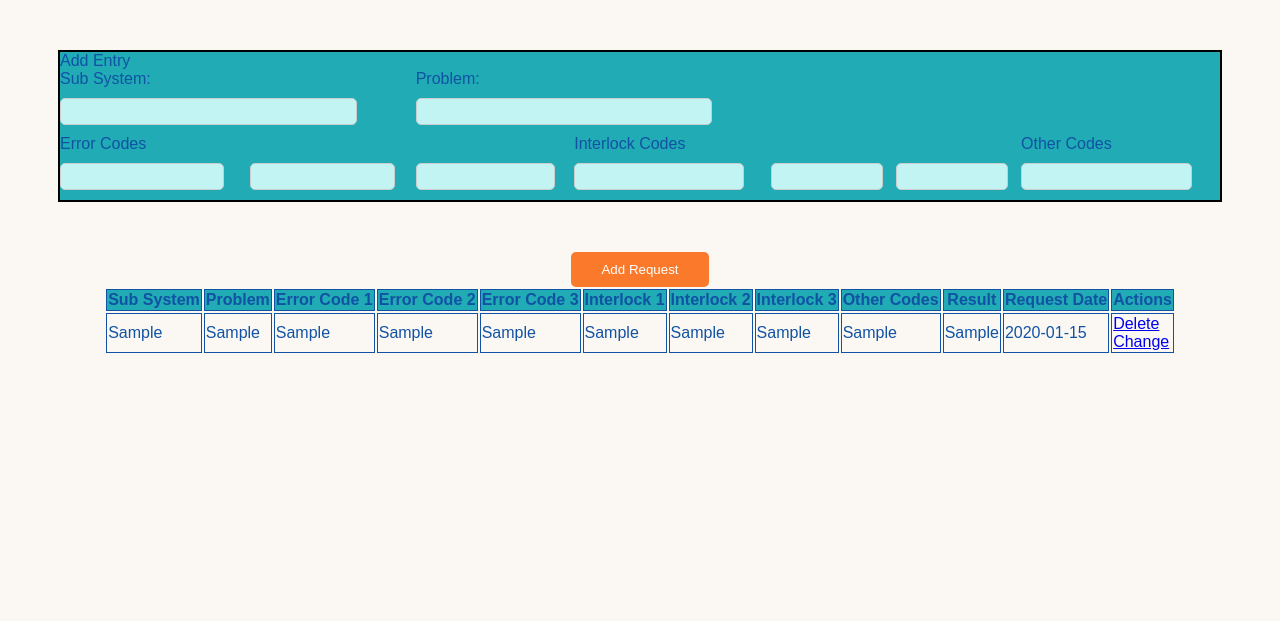
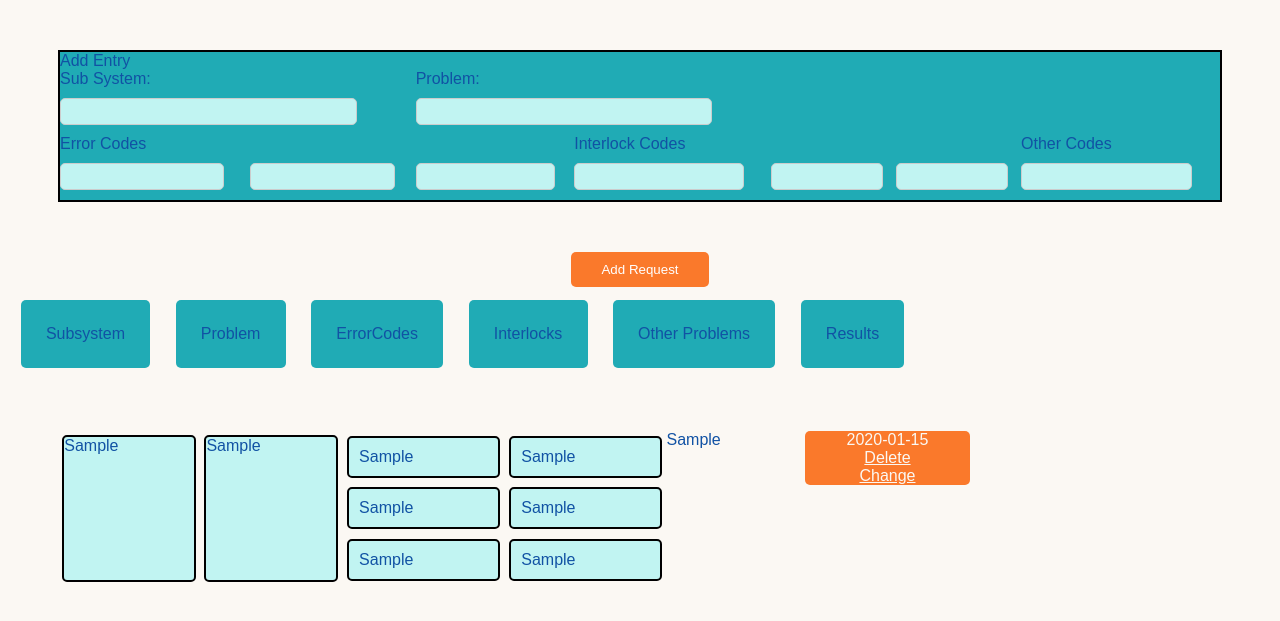
Before and after one commit to gabrielTMH/medicalAI, a Flask app: page / in a window 1280 px wide. Shown: the top 621 px of the page. Run offline with Flask 3, Linux system fonts and the light colour scheme; tables that the repository leaves empty hold one stand-in row (values such as "Sample post").

Commit message:
removed table replaced with containers corrected some colors still has problems with allignment and sizing but its not a table anymore

```diff
--- a/src/static/css/main.css
+++ b/src/static/css/main.css
@@ -126,11 +126,91 @@ input[type="text"], textarea {
   grid-area: otherCodesBox;
 }
 
+.blueBox {
+background-color: #C1F4F2;
+border: 2px solid black;
+border-radius: 5px;
+margin: 3%;
+}
+
+.subsystem{
+height: max-content
+}
+
+.problem{
+width:
+}
+
+.textcolor{
+color: #FBF8F3;
+}
+
+.entrymod{
+background-color: #FA792B;
+color: #FBF8F3;
+border-radius: 5px;
+display: flex;
+flex-direction: column;
+align-items: center;
+height: max-content;
+}
+
+
+.descriptionHead, .rescontainer {
+    display: inline-block;
+    vertical-align: top;
+  }
+
+.descriptionHead{
+ display: flex;
+  flex-wrap: wrap;
+}
+
+.darkBlueBox{
+background-color: #20ABB5;
+text-color: #1152A4;
+border-radius: 5px;
+margin: 1%;
+padding: 2%;
+height: max-content;
+}
+
+.EIcontainer {
+  flex-direction: column;
+  display: flex;
+ }
+
+.rescontainer {
+color: #FBF8F3
+border: 2px solid black;
+  boarder-radius: 25px;
+  margin: 50px;
+  display: grid;
+  grid-template-columns: repeat(auto-fit);
+  grid-template-rows: auto;
+   grid-template-areas:
+    "add-entry . . . . . . . ."
+    "subsystem subsystem problem problem . . . . ."
+    "errorCodes . . interlocks . . otherCodes . ."
+    "errorCodeBox1 errorCodeBox2 errorCodeBox3 interlockBox1 interlockBox2 interlockBox3 otherCodesBox otherCodesBox otherCodesBox";
+
+}
+
+
+.EIcodebox {
+  flex: 1; /* make the boxes take up equal space */
+  border: 2px solid black; /* add a border to the boxes */
+  padding: 10px;
+  background-color: #C1F4F2;
+  margin: 3%;
+  border-radius: 5px;
+
+}
 
 .container {
   background-color: #20ABB5;
   border: 2px solid black;
-  boarder-radius: 25%;
+  boarder-radius: 25px;
   margin: 50px;
   display: grid;
 
@@ -142,3 +222,16 @@ input[type="text"], textarea {
     "errorCodes . . interlocks . . otherCodes . ."
     "errorCodeBox1 errorCodeBox2 errorCodeBox3 interlockBox1 interlockBox2 interlockBox3 otherCodesBox otherCodesBox otherCodesBox";
 }
+
+@media screen and (max-width: 768px) {
+/*
+make it so when we hit a min width we delet fields so that only the probability and codes are shown
+*/
+.container {
+grid-template-areas:
+"add-entry add-entry add-entry add-entry add-entry add-entry add-entry add-entry add-entry"
+"subsystem subsystem subsystem subsystem problem problem problem problem problem"
+"errorCodes errorCodes errorCodes interlocks interlocks interlocks otherCodes otherCodes otherCodes"
+"errorCodeBox1 errorCodeBox2 errorCodeBox3 interlockBox1 interlockBox2 interlockBox3 otherCodesBox otherCodesBox otherCodesBox";
+}
+}
--- a/src/templates/index.html
+++ b/src/templates/index.html
@@ -66,44 +66,38 @@
 
 </div>
 <div id="right-column">
-<table class="table-bordered">
-    <tr>
-    <th>Sub System</th>
-    <th>Problem</th>
-    <th>Error Code 1</th>
-    <th>Error Code 2</th>
-    <th>Error Code 3</th>
-    <th>Interlock 1</th>
-    <th>Interlock 2</th>
-    <th>Interlock 3</th>
-    <th>Other Codes</th>
-    <th>Result</th>
-    <th>Request Date</th>
-    <th>Actions</th>
-    </tr>
+    <div class="descriptionHead">
+        <div class="darkBlueBox">Subsystem</div>
+        <div class="darkBlueBox">Problem</div>
+        <div class="darkBlueBox">ErrorCodes</div>
+        <div class="darkBlueBox">Interlocks</div>
+        <div class="darkBlueBox">Other Problems</div>
+        <div class="darkBlueBox">Results</div>
+    </div>
 
 {% for request in requests %}
-<tr>
-    <td>{{ request.subsystem }}</td>
-    <td>{{ request.problem }}</td>
-    <td>{{ request.error_code1 }}</td>
-    <td>{{ request.error_code2 }}</td>
-    <td>{{ request.error_code3 }}</td>
-    <td>{{ request.interlock1 }}</td>
-    <td>{{ request.interlock2 }}</td>
-    <td>{{ request.interlock3 }}</td>
-    <td>{{ request.other_codes }}</td>
-    <td>{{ request.result }}</td>
-    <td>{{ request.date_created.date() }}</td>
-    <td>
-        <a href="/delete/{{ request.id }}">Delete</a>
-        <br>
-        <a href="/update/{{ request.id }}">Change</a>
+<div class="rescontainer">
+  <div class="blueBox">{{ request.subsystem }}</div>
+  <div class="blueBox">{{ request.problem }}</div>
+  <div class="EIcontainer">
+    <div class="EIcodebox">{{ request.error_code1 }}</div>
+    <div class="EIcodebox ">{{ request.error_code2 }}</div>
+    <div class="EIcodebox ">{{ request.error_code3 }}</div>
+  </div>
 
-    </td>
-</tr>
+  <div class="EIcontainer">
+    <div class="EIcodebox blueBox">{{ request.interlock1 }}</div>
+    <div class="EIcodebox blueBox">{{ request.interlock2 }}</div>
+    <div class="EIcodebox blueBox">{{ request.interlock3 }}</div>
+  </div>
+  <div class="result">{{ request.result }}</div>
+  <div class="actions entrymod" >
+      <div class="textcolor">{{ request.date_created.date()}}</div>
+    <a  href="/delete/{{ request.id }}" class="textcolor">Delete</a>
+    <a href="/update/{{ request.id }} " class="textcolor">Change</a>
+  </div>
+</div>
 {% endfor %}
-</table>
 
     <link rel="stylesheet" href="//code.jquery.com/ui/1.13.2/themes/base/jquery-ui.css">
   <link rel="stylesheet" href="/resources/demos/style.css">
```
